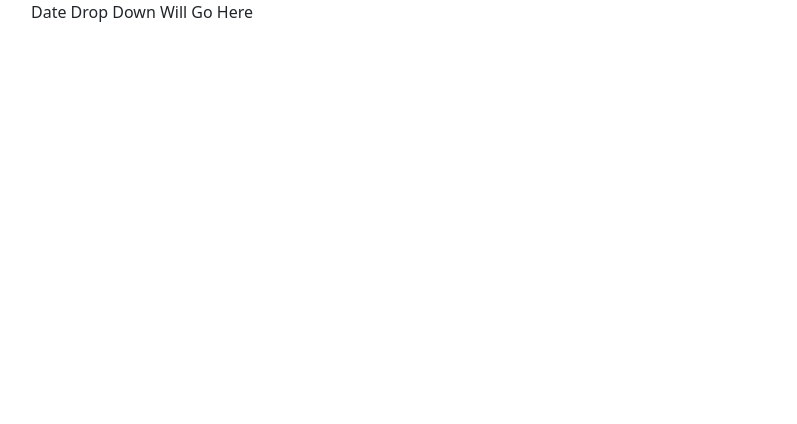
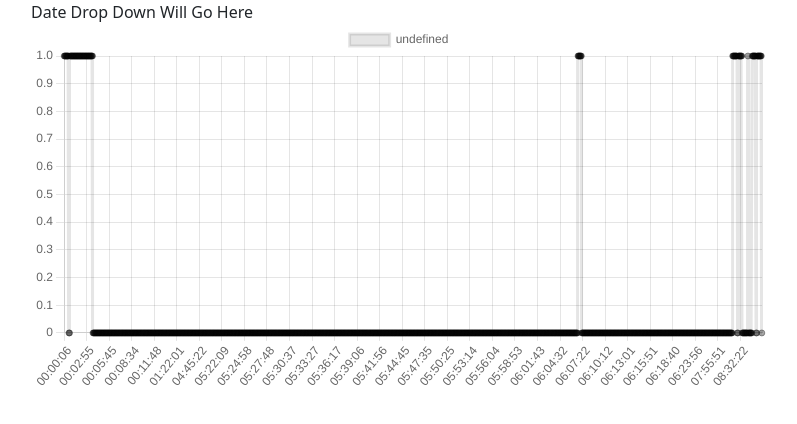
Before and after one commit to Cecilia831/sleepy-front-end-beta, a plain HTML site: page index.html in a window 1280 px wide. Shown: the whole page, without its empty margins (51-848 px from the left). Drawn offline with nearby package versions, Linux system fonts and the light colour scheme.

Commit message:
d3 chart js with motion chart

```diff
--- a/app.js
+++ b/app.js
@@ -0,0 +1,38 @@
+// Load the CSV
+d3.csv("/data/xi/day1.csv")
+.then(makeChartMotion)
+
+
+function makeChartMotion(data) {
+    console.log(data)
+    let sleepyLabel = data.map(function(d)
+    {
+        return d.Time
+    })
+
+    let sleepyData = data.map(function(d)
+    {
+        return d.Movement
+    })
+
+    let chart = new Chart('main',
+    {
+        type: 'line',
+        options: {
+            mainAspectRatio: false,
+            legend:{
+                display: true,
+                position: 'bottom',
+            }
+        },
+        data:
+        {
+            labels: sleepyLabel,
+            datasets:[
+                {
+                    data: sleepyData
+                }
+            ]
+        }
+    })
+}
--- a/index.html
+++ b/index.html
@@ -7,15 +7,15 @@
     <!-- Bootstrap -->
     <link href="https://cdn.jsdelivr.net/npm/bootstrap@5.0.1/dist/css/bootstrap.min.css" rel="stylesheet" integrity="sha384-+0n0xVW2eSR5OomGNYDnhzAbDsOXxcvSN1TPprVMTNDbiYZCxYbOOl7+AMvyTG2x" crossorigin="anonymous">
     <title>Sleepy</title>
-
+    <!-- D3 -->
+    <script src="https://d3js.org/d3.v6.min.js"></script>
 </head>
 <body>
     <!-- Javascript -->
-    <script src="app.js"></script>
+    <script src="./app.js"></script>
     <!-- Chart JS -->
     <script src="https://cdn.jsdelivr.net/npm/chart.js"></script>
-    <!-- D3 -->
-    <script src="https://d3js.org/d3.v6.min.js"></script>
+
     <!-- Bootstrap Container Starts Here -->
 
     <div class="container">
@@ -29,5 +29,6 @@
     </div>
     <!-- Bootstrap Bundle -->
     <script src="https://cdn.jsdelivr.net/npm/bootstrap@5.0.1/dist/js/bootstrap.bundle.min.js" integrity="sha384-gtEjrD/SeCtmISkJkNUaaKMoLD0//ElJ19smozuHV6z3Iehds+3Ulb9Bn9Plx0x4" crossorigin="anonymous"></script>
+
 </body>
 </html>
```
